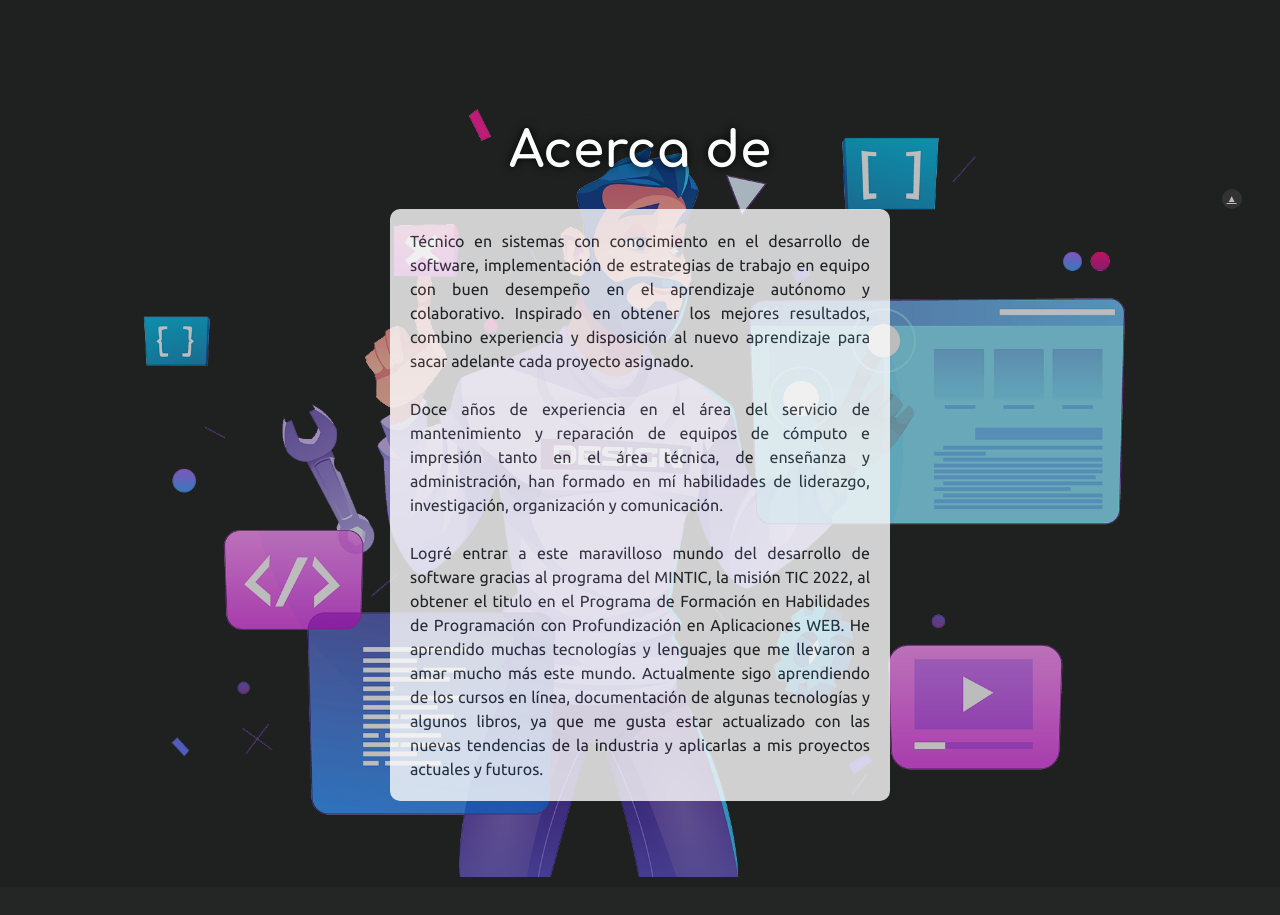
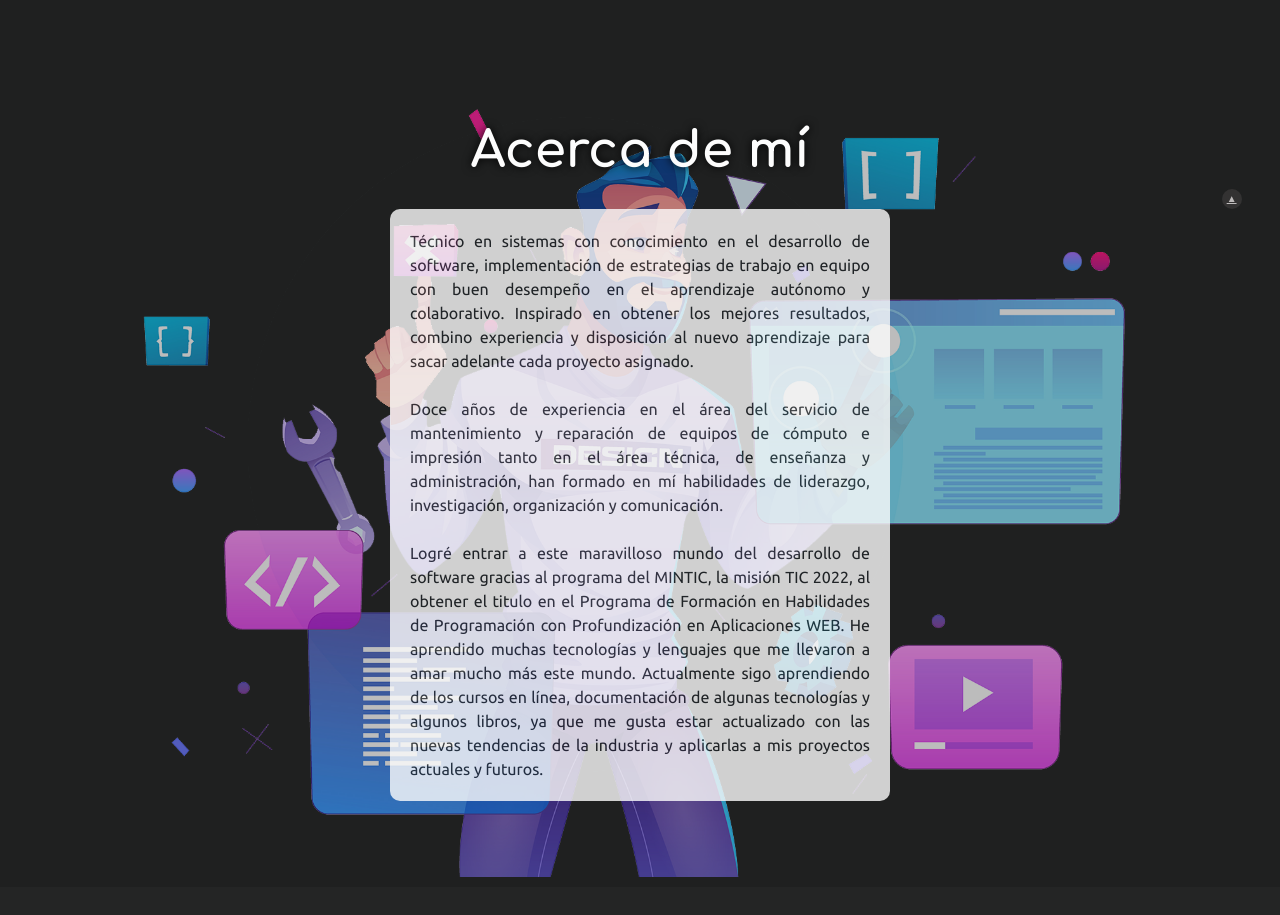
Before and after one commit to Deivid-Ruales/Portafolio, a React (Create React App) app: page / in a window 1280 px wide. Shown: the part 3820-4735 px from the top of the page. Built offline with nearby package versions, Linux system fonts and the light colour scheme.

Commit message:
Edición al titulo

```diff
--- a/src/components/about.js
+++ b/src/components/about.js
@@ -5,7 +5,7 @@ export const About = () => {
     <section className="section section-about" id="about">
       <div className="title-section">
         <h2>
-          Acerca de
+          Acerca de mí
         </h2>
         <div className="button-welcome">
           <a href="#navbar">▲</a>
```
